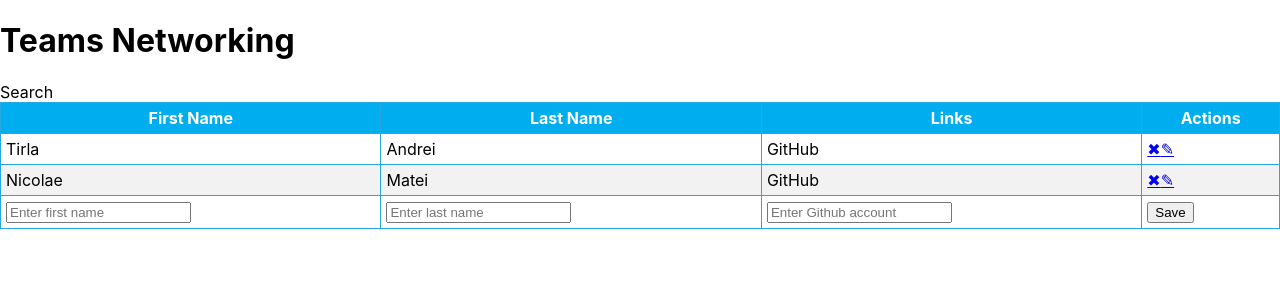
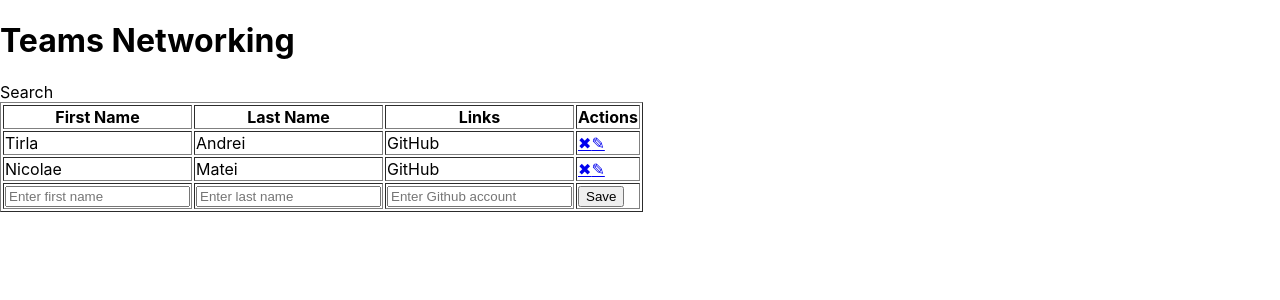
Before and after one commit to AndreiTirla/teams-networking-react, a React (Create React App) app: page / in a window 1280 px wide. Shown: the top 300 px of the page. Built offline with nearby package versions, Linux system fonts and the light colour scheme.

Commit message:
added border prop to table

```diff
--- a/src/App.js
+++ b/src/App.js
@@ -21,7 +21,7 @@
     <div>
       <h1>Teams Networking</h1>
       <div>Search</div>
-      <PersonsTable persons={persons} />
+      <PersonsTable persons={persons} border={1} />
     </div>
   );
 }
--- a/src/PersonsTable.js
+++ b/src/PersonsTable.js
@@ -1,5 +1,5 @@
 export const PersonsTable = (props) => (
-  <table id="list">
+  <table border={props.border}>
     <thead>
       <tr>
         <th>First Name</th>
```
